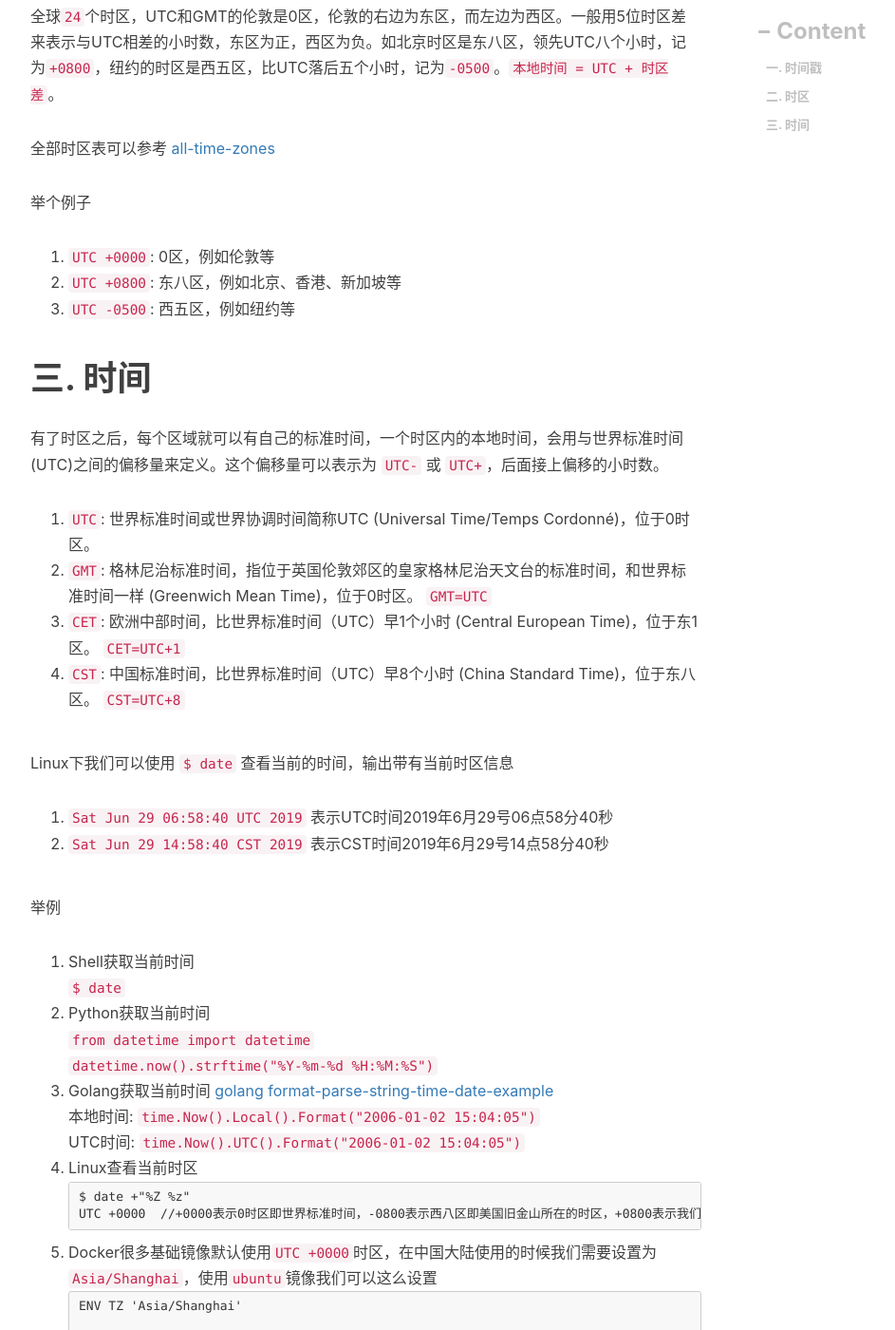
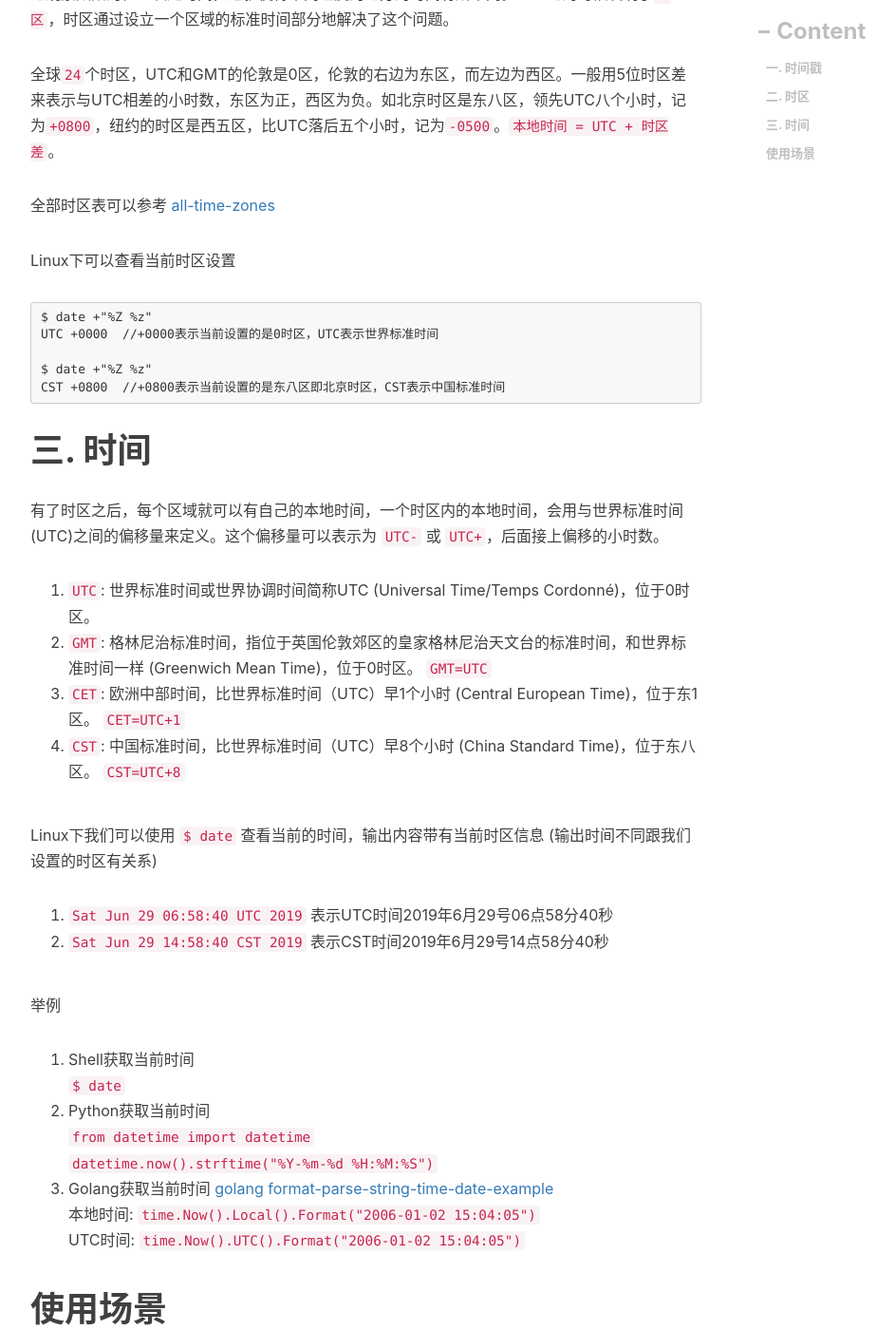
Before and after one commit to engru/chenguolin.github.io, a Jekyll site: the page built from _posts/2017-07-02-【基础-2】时间戳、时区和时间区别.md, in a window 1280 px wide and 1400 px high, scrolled down 1291 px. Shown: the whole window at 95% size, without its empty margins (233-1176 px from the left). Built offline with Jekyll 4.4.1, drawn with Linux system fonts in a browser that asks for light colours; nearby versions of some CDN libraries; comment, search, counter and statistics services are not loaded; some of the changed text lies outside the part shown.

Commit message:
Update and rename 2017-07-02-【基础-2】时间戳和时区区别.md to 2017-07-02-【基础-2】时间戳、时区和时间区别.md

````diff
--- a/_posts/2017-07-02-【基础-2】时间戳和时区区别.md
+++ b/_posts/2017-07-02-【基础-2】时间戳、时区和时间区别.md
@@ -26,20 +26,24 @@ Unix时间戳不仅被使用在Unix系统、类Unix系统中，也在许多其
 
 全部时区表可以参考 [all-time-zones](https://www.zeitverschiebung.net/cn/all-time-zones.html#)
 
-举个例子
-1. `UTC +0000`: 0区，例如伦敦等
-2. `UTC +0800`: 东八区，例如北京、香港、新加坡等
-2. `UTC -0500`: 西五区，例如纽约等
+Linux下可以查看当前时区设置
+```
+$ date +"%Z %z"
+UTC +0000  //+0000表示当前设置的是0时区，UTC表示世界标准时间
+
+$ date +"%Z %z"
+CST +0800  //+0800表示当前设置的是东八区即北京时区，CST表示中国标准时间
+```
 
 # 三. 时间
-有了时区之后，每个区域就可以有自己的标准时间，一个时区内的本地时间，会用与世界标准时间(UTC)之间的偏移量来定义。这个偏移量可以表示为 `UTC-` 或 `UTC+`，后面接上偏移的小时数。
+有了时区之后，每个区域就可以有自己的本地时间，一个时区内的本地时间，会用与世界标准时间(UTC)之间的偏移量来定义。这个偏移量可以表示为 `UTC-` 或 `UTC+`，后面接上偏移的小时数。
 
 1. `UTC`: 世界标准时间或世界协调时间简称UTC (Universal Time/Temps Cordonné)，位于0时区。
 2. `GMT`: 格林尼治标准时间，指位于英国伦敦郊区的皇家格林尼治天文台的标准时间，和世界标准时间一样 (Greenwich Mean Time)，位于0时区。 `GMT=UTC`
 3. `CET`: 欧洲中部时间，比世界标准时间（UTC）早1个小时 (Central European Time)，位于东1区。 `CET=UTC+1`
 4. `CST`: 中国标准时间，比世界标准时间（UTC）早8个小时 (China Standard Time)，位于东八区。 `CST=UTC+8`
 
-Linux下我们可以使用 `$ date` 查看当前的时间，输出带有当前时区信息
+Linux下我们可以使用 `$ date` 查看当前的时间，输出内容带有当前时区信息 (输出时间不同跟我们设置的时区有关系)
 1. `Sat Jun 29 06:58:40 UTC 2019` 表示UTC时间2019年6月29号06点58分40秒
 2. `Sat Jun 29 14:58:40 CST 2019` 表示CST时间2019年6月29号14点58分40秒
 
@@ -52,12 +56,13 @@ Linux下我们可以使用 `$ date` 查看当前的时间，输出带有当前
 3. Golang获取当前时间 [golang format-parse-string-time-date-example](https://yourbasic.org/golang/format-parse-string-time-date-example/)
    本地时间: `time.Now().Local().Format("2006-01-02 15:04:05")`
    UTC时间: `time.Now().UTC().Format("2006-01-02 15:04:05")`
-4. Linux查看当前时区
-   ```
-   $ date +"%Z %z"
-   UTC +0000  //+0000表示0时区即世界标准时间，-0800表示西八区即美国旧金山所在的时区，+0800表示我们中国的东八区
-   ```
-5. Docker很多基础镜像默认使用`UTC +0000`时区，在中国大陆使用的时候我们需要设置为 `Asia/Shanghai`，使用`ubuntu`镜像我们可以这么设置
+
+# 使用场景
+1. 时间戳: 很多APP客户端要求请求参数必须带有timestamp时间戳字段，用于判断当前请求是否过期
+   `时间戳在全球各地同一时刻都是相同的，跟所处的时区无关。显然如果不相同那客户端和服务端处在不同时区的时候就会导致计算得到的时间戳不一样，那请求时间戳校验也就没有意义`
+
+2. 时区设置: Docker很多基础镜像默认使用`UTC +0000`0时区，即我们用`$ date`命令获取当前时间总是为`UTC`时间，在中国大陆使用的时候我们需要设置为`CST +0800`东八区，也就是我们用`$ date`命令获取当前时间为`CST`时间。
+   如果使用`ubuntu`镜像我们可以这么设置`/etc/timezone`为`Asia/Shanghai`
    ```
    ENV TZ 'Asia/Shanghai'
 
````
